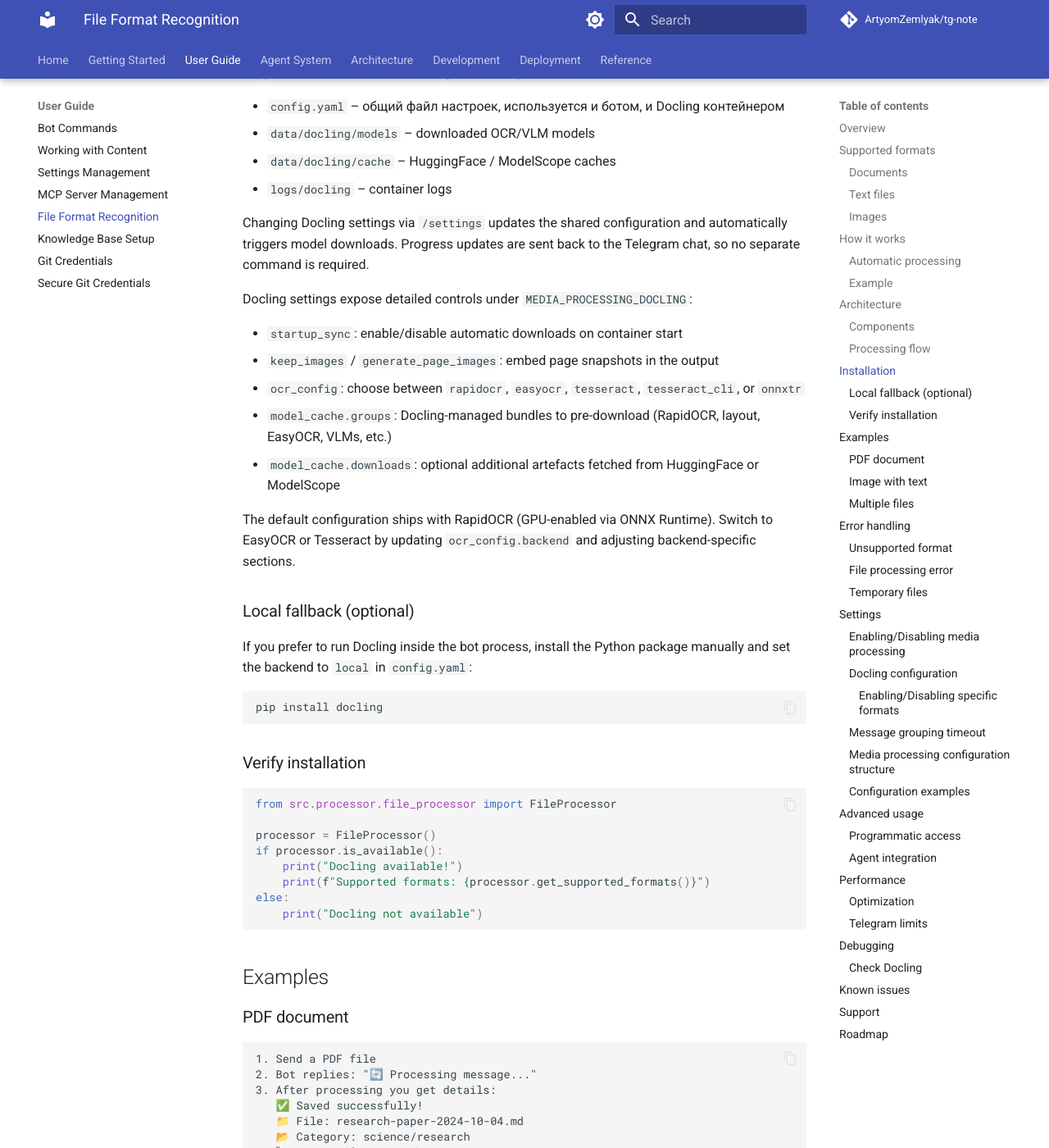
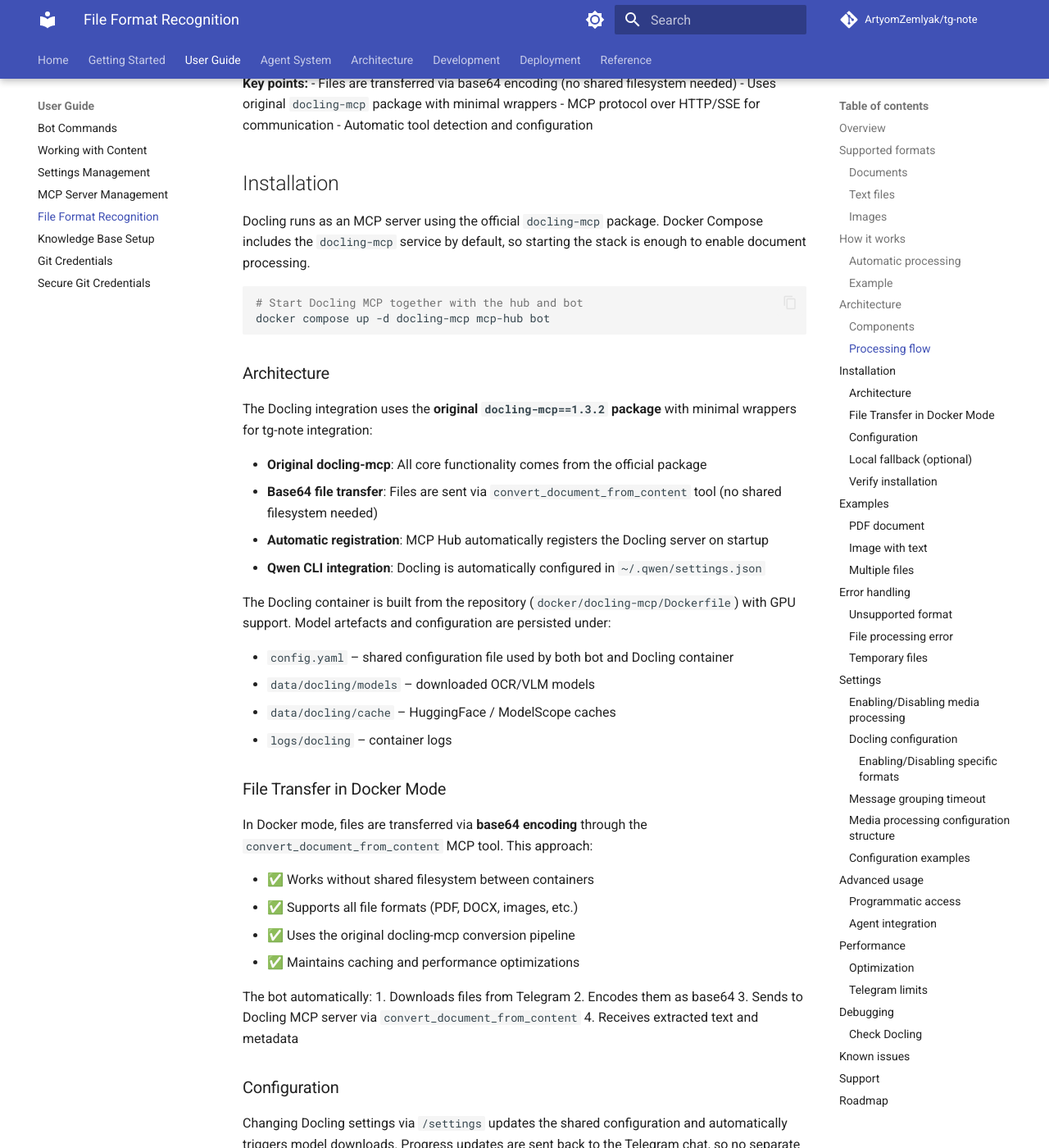
Before and after one commit to ArtyomZemlyak/tg-note, an MkDocs documentation site: the page built from docs_site/user-guide/file-format-recognition.md, in a window 1280 px wide and 1400 px high, scrolled down 3033 px. Shown: the whole window at 82% size. Built offline with MkDocs 1.6.1 and Material for MkDocs 9.7.7, drawn with Linux system fonts in a browser that asks for light colours; comment, search, counter and statistics services are not loaded; the version menu is left out; some of the changed text lies outside the part shown.

Commit message:
Refactor: Integrate Docling MCP for document processing
Co-authored-by: artyom.zemlyak <artyom.zemlyak@gmail.com>

````diff
--- a/docs_site/user-guide/file-format-recognition.md
+++ b/docs_site/user-guide/file-format-recognition.md
@@ -61,6 +61,7 @@ tg-note supports automatic recognition and processing of various file formats us
    - Automatic temp files cleanup
 
 ### Processing flow
+
 ```
 ┌─────────────────┐
 │ Telegram Message│
@@ -76,10 +77,27 @@ tg-note supports automatic recognition and processing of various file formats us
          ▼
 ┌─────────────────┐
 │ File Processor  │
-│   (Docling)     │
+│ (encode base64) │
 └────────┬────────┘
-         │
+         │ HTTP/SSE (MCP Protocol)
          ▼
+┌─────────────────────────────────┐
+│      Docling MCP Container      │
+│  (docling-mcp==1.3.2)          │
+│                                 │
+│  ┌──────────────────────────┐  │
+│  │ convert_document_from_   │  │
+│  │   content (base64)        │  │
+│  └───────────┬──────────────┘  │
+│              │                  │
+│  ┌───────────▼──────────────┐  │
+│  │ DocumentConverter        │  │
+│  │ (original docling-mcp)   │  │
+│  └───────────┬──────────────┘  │
+└──────────────┼──────────────────┘
+               │
+               │ Extracted text + metadata
+               ▼
 ┌─────────────────┐
 │ Content Parser  │
 │ (merge content) │
@@ -98,26 +116,54 @@ tg-note supports automatic recognition and processing of various file formats us
 └─────────────────┘
 ```
 
+**Key points:**
+- Files are transferred via base64 encoding (no shared filesystem needed)
+- Uses original `docling-mcp` package with minimal wrappers
+- MCP protocol over HTTP/SSE for communication
+- Automatic tool detection and configuration
+
 ## Installation
 
-Docling now runs as an MCP server. Docker Compose includes the `docling-mcp` service by default, so
-starting the stack is enough to enable document processing.
+Docling runs as an MCP server using the official `docling-mcp` package. Docker Compose includes the `docling-mcp` service by default, so starting the stack is enough to enable document processing.
 
 ```bash
 # Start Docling MCP together with the hub and bot
 docker compose up -d docling-mcp mcp-hub bot
 ```
 
-The hub registers the Docling MCP server automatically. If you run the server outside of Docker,
-set `MEDIA_PROCESSING_DOCLING.mcp.url` to the appropriate endpoint.
+### Architecture
+
+The Docling integration uses the **original `docling-mcp==1.3.2` package** with minimal wrappers for tg-note integration:
+
+- **Original docling-mcp**: All core functionality comes from the official package
+- **Base64 file transfer**: Files are sent via `convert_document_from_content` tool (no shared filesystem needed)
+- **Automatic registration**: MCP Hub automatically registers the Docling server on startup
+- **Qwen CLI integration**: Docling is automatically configured in `~/.qwen/settings.json`
 
 The Docling container is built from the repository (`docker/docling-mcp/Dockerfile`) with GPU support.
 Model artefacts and configuration are persisted under:
 
-- `config.yaml` – общий файл настроек, используется и ботом, и Docling контейнером
+- `config.yaml` – shared configuration file used by both bot and Docling container
 - `data/docling/models` – downloaded OCR/VLM models
 - `data/docling/cache` – HuggingFace / ModelScope caches
 - `logs/docling` – container logs
+
+### File Transfer in Docker Mode
+
+In Docker mode, files are transferred via **base64 encoding** through the `convert_document_from_content` MCP tool. This approach:
+
+- ✅ Works without shared filesystem between containers
+- ✅ Supports all file formats (PDF, DOCX, images, etc.)
+- ✅ Uses the original docling-mcp conversion pipeline
+- ✅ Maintains caching and performance optimizations
+
+The bot automatically:
+1. Downloads files from Telegram
+2. Encodes them as base64
+3. Sends to Docling MCP server via `convert_document_from_content`
+4. Receives extracted text and metadata
+
+### Configuration
 
 Changing Docling settings via `/settings` updates the shared configuration and automatically triggers
 model downloads. Progress updates are sent back to the Telegram chat, so no separate command is
@@ -266,9 +312,16 @@ MEDIA_PROCESSING_DOCLING:
     auto_detect_tool: true
 ```
 
-> 💡 The default tool `convert_document_from_content` accepts base64-encoded payloads, allowing
+> 💡 **Base64 Transfer**: The default tool `convert_document_from_content` accepts base64-encoded payloads, allowing
 > tg-note to send documents directly to the Docling MCP container without relying on shared
-> filesystem paths. The classic `convert_document` tool remains available for path-based workflows.
+> filesystem paths. This is the recommended approach for Docker deployments. The classic `convert_document` tool
+> remains available for path-based workflows but requires shared volumes.
+>
+> **Original Package**: The integration uses the official `docling-mcp==1.3.2` package with minimal wrappers:
+> - Original MCP server entrypoint (`docling_mcp.servers.mcp_server.main`)
+> - Original conversion tools and caching
+> - Additional `convert_document_from_content` tool for base64 transfer
+> - Custom converter configuration for OCR settings
 
 #### Enabling/Disabling specific formats
 
````
Also changed, not shown: DOCLING_VERIFICATION_REPORT.md (deleted, +0 -206 lines), docs_site/agents/qwen-code-cli.md (+49 -0 lines), docs_site/architecture/mcp-architecture.md (+28 -3 lines), docs_site/deployment/docker.md (+1 -0 lines).
